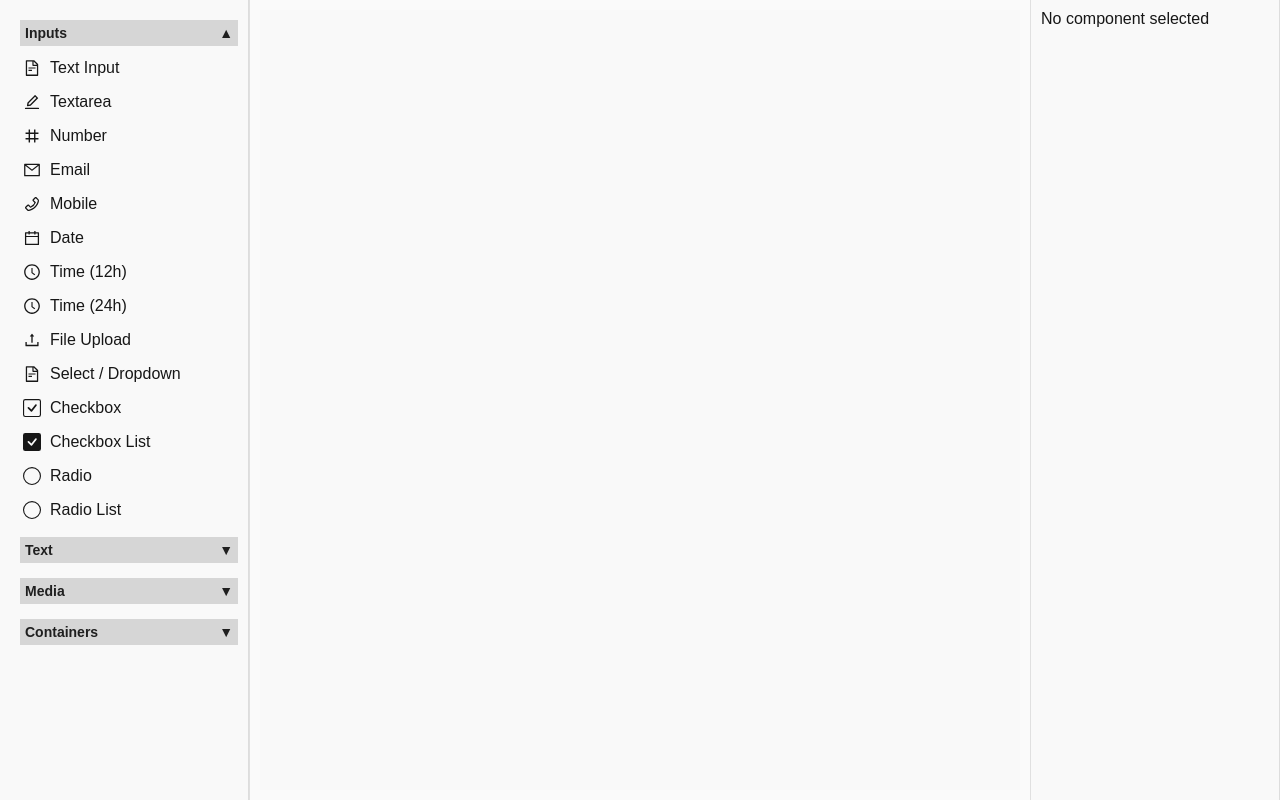
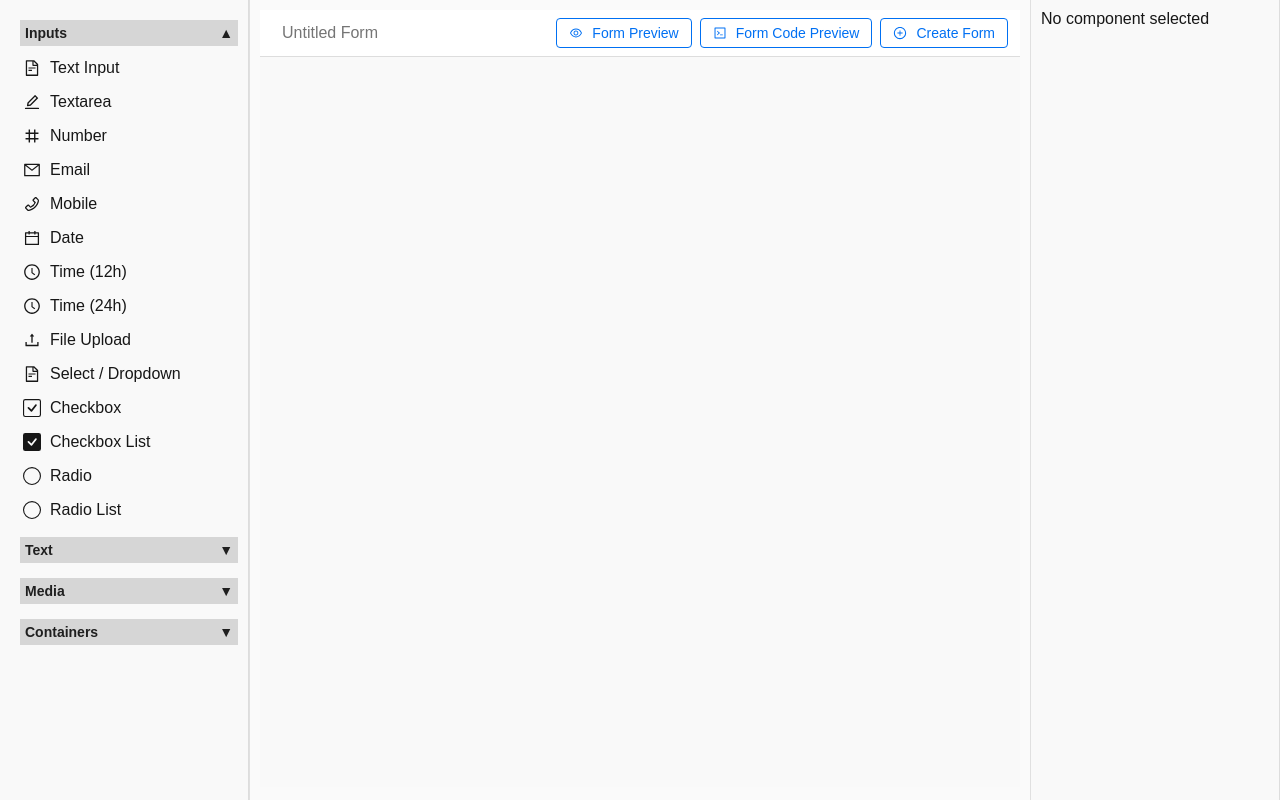
Before and after one commit to Finapsys/zestora, a Next.js app: page / in a window 1280 px wide. Built offline with nearby package versions, Linux system fonts and the light colour scheme.

Commit message:
properties enhanced

```diff
--- a/src/components/Canvas.tsx
+++ b/src/components/Canvas.tsx
@@ -1,6 +1,11 @@
 import React, { useRef, useState } from "react";
 import FormComponent, { FormComponentProps } from "./FormComponent";
 import styles from "../styles/Canvas.module.css";
+import {
+  AiOutlineEye,
+  AiOutlineCode,
+  AiOutlinePlusCircle,
+} from "react-icons/ai";
 
 interface CanvasProps {
   components: FormComponentProps[];
@@ -22,9 +27,9 @@ const Canvas: React.FC<CanvasProps> = ({
   onDeselect,
 }) => {
   const canvasRef = useRef<HTMLDivElement>(null);
-
   const [verticalLine, setVerticalLine] = useState<number | null>(null);
   const [horizontalLine, setHorizontalLine] = useState<number | null>(null);
+  const [formName, setFormName] = useState<string>("Untitled Form");
 
   const handleCanvasClick = (e: React.MouseEvent<HTMLDivElement>) => {
     if (e.target === canvasRef.current) onDeselect?.();
@@ -39,9 +44,7 @@ const Canvas: React.FC<CanvasProps> = ({
     by: number,
     bw: number,
     bh: number
-  ) => {
-    return ax < bx + bw && ax + aw > bx && ay < by + bh && ay + ah > by;
-  };
+  ) => ax < bx + bw && ax + aw > bx && ay < by + bh && ay + ah > by;
 
   const handleUpdatePosition = (id: string, x: number, y: number) => {
     const current = components.find((c) => c.id === id);
@@ -49,7 +52,6 @@ const Canvas: React.FC<CanvasProps> = ({
 
     let newX = x;
     let newY = y;
-
     setVerticalLine(null);
     setHorizontalLine(null);
 
@@ -60,7 +62,6 @@ const Canvas: React.FC<CanvasProps> = ({
         newY = other.y;
         setHorizontalLine(other.y + other.height / 2);
       }
-
       if (Math.abs(newX - other.x) <= ALIGN_THRESHOLD) {
         newX = other.x;
         setVerticalLine(other.x + other.width / 2);
@@ -79,15 +80,13 @@ const Canvas: React.FC<CanvasProps> = ({
         )
       ) {
         const verticallyAligned = Math.abs(newY - other.y) < V_MARGIN * 2;
-
         if (verticallyAligned) {
           const snapRight = other.x + other.width + H_MARGIN;
           const snapLeft = other.x - current.width - H_MARGIN;
-
-          const distToRight = Math.abs(snapRight - newX);
-          const distToLeft = Math.abs(snapLeft - newX);
-
-          newX = distToRight <= distToLeft ? snapRight : snapLeft;
+          newX =
+            Math.abs(snapRight - newX) <= Math.abs(snapLeft - newX)
+              ? snapRight
+              : snapLeft;
         } else {
           newY = other.y + other.height + V_MARGIN;
         }
@@ -107,7 +106,36 @@ const Canvas: React.FC<CanvasProps> = ({
   };
 
   return (
-    <div ref={canvasRef} className={styles.canvas} onClick={handleCanvasClick}>
+    <div className={styles.canvasWrapper}>
+      <div className={styles.canvasHeader}>
+        <input
+          type="text"
+          value=""
+          onChange={(e) => setFormName(e.target.value)}
+          placeholder="Untitled Form"
+          className={styles.formNameInput}
+        />
+        <div className={styles.headerButtons}>
+          <button type="button">
+            <AiOutlineEye style={{ marginRight: 5 }} />
+            Form Preview
+          </button>
+          <button type="button">
+            <AiOutlineCode style={{ marginRight: 5 }} />
+            Form Code Preview
+          </button>
+          <button type="button">
+            <AiOutlinePlusCircle style={{ marginRight: 5 }} />
+            Create Form
+          </button>
+        </div>
+      </div>
+
+      <div
+        ref={canvasRef}
+        className={styles.canvas}
+        onClick={handleCanvasClick}
+      >
         {components.map((comp) => (
           <FormComponent
             key={comp.id}
@@ -131,15 +159,20 @@ const Canvas: React.FC<CanvasProps> = ({
         {verticalLine !== null && (
           <div
             className={`${styles.alignmentLine} ${styles.verticalLine}`}
-          style={{ "--line-left": `${verticalLine}px` } as React.CSSProperties}
+            style={
+              { "--line-left": `${verticalLine}px` } as React.CSSProperties
+            }
           />
         )}
         {horizontalLine !== null && (
           <div
             className={`${styles.alignmentLine} ${styles.horizontalLine}`}
-          style={{ "--line-top": `${horizontalLine}px` } as React.CSSProperties}
+            style={
+              { "--line-top": `${horizontalLine}px` } as React.CSSProperties
+            }
           />
         )}
+      </div>
     </div>
   );
 };
--- a/src/styles/Canvas.module.css
+++ b/src/styles/Canvas.module.css
@@ -1,24 +1,57 @@
+.canvasWrapper {
+  display: flex;
+  flex-direction: column;
+  width: 100%;
+  height: 100%;
+}
+
+.canvasHeader {
+  display: flex;
+  justify-content: space-between;
+  align-items: center;
+  padding: 8px 12px;
+  background-color: #ffffff;
+  border-bottom: 1px solid #ddd;
+}
+
+.formNameInput {
+  padding: 6px 10px;
+  font-size: 16px;
+  width: 250px;
+  border: none;
+  outline: none;
+  border-radius: 4px;
+}
+
+.headerButtons {
+  display: flex;
+  align-items: center;
+}
+
+.headerButtons button {
+  display: flex;
+  align-items: center;
+  gap: 4px;
+  margin-left: 8px;
+  padding: 6px 12px;
+  font-size: 14px;
+  cursor: pointer;
+  border: 1px solid #0070f3;
+  background-color: #ffffff;
+  color: #0070f3;
+  border-radius: 4px;
+  transition: 0.2s;
+}
+
+.headerButtons button:hover {
+  background-color: #0070f3;
+  color: white;
+}
+
 .canvas {
   width: 100%;
-  height: 100%;
+  height: calc(100% - 50px);
   position: relative;
   background-color: #f9f9f9;
+  overflow: auto;
 }
-
-.alignmentLine {
-  position: absolute;
-  background-color: red;
-  pointer-events: none;
-}
-
-.verticalLine {
-  width: 1px;
-  height: 100%;
-  left: var(--line-left);
-}
-
-.horizontalLine {
-  width: 100%;
-  height: 1px;
-  top: var(--line-top);
-}
```
Lines whose indentation alone changed are shown as unchanged.
